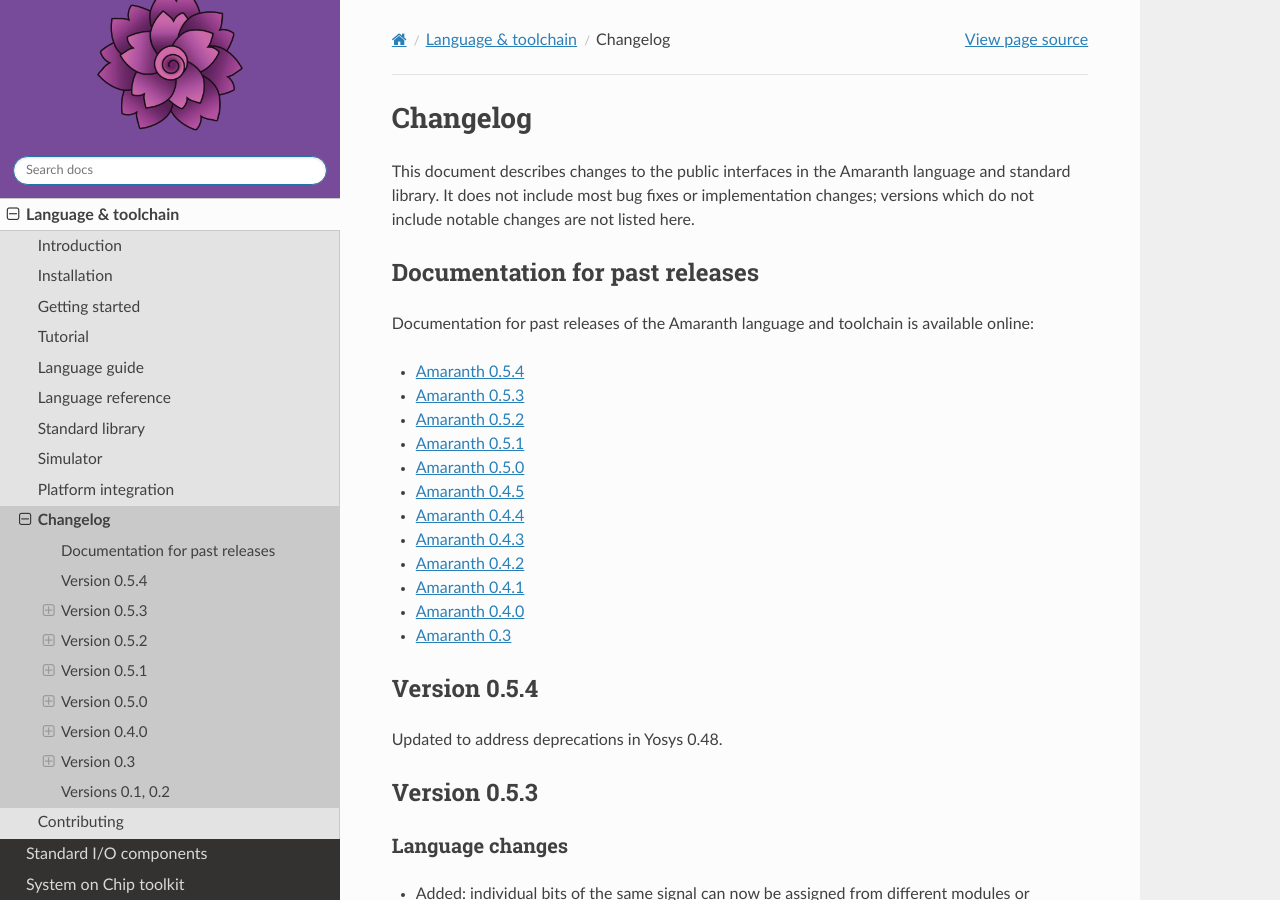
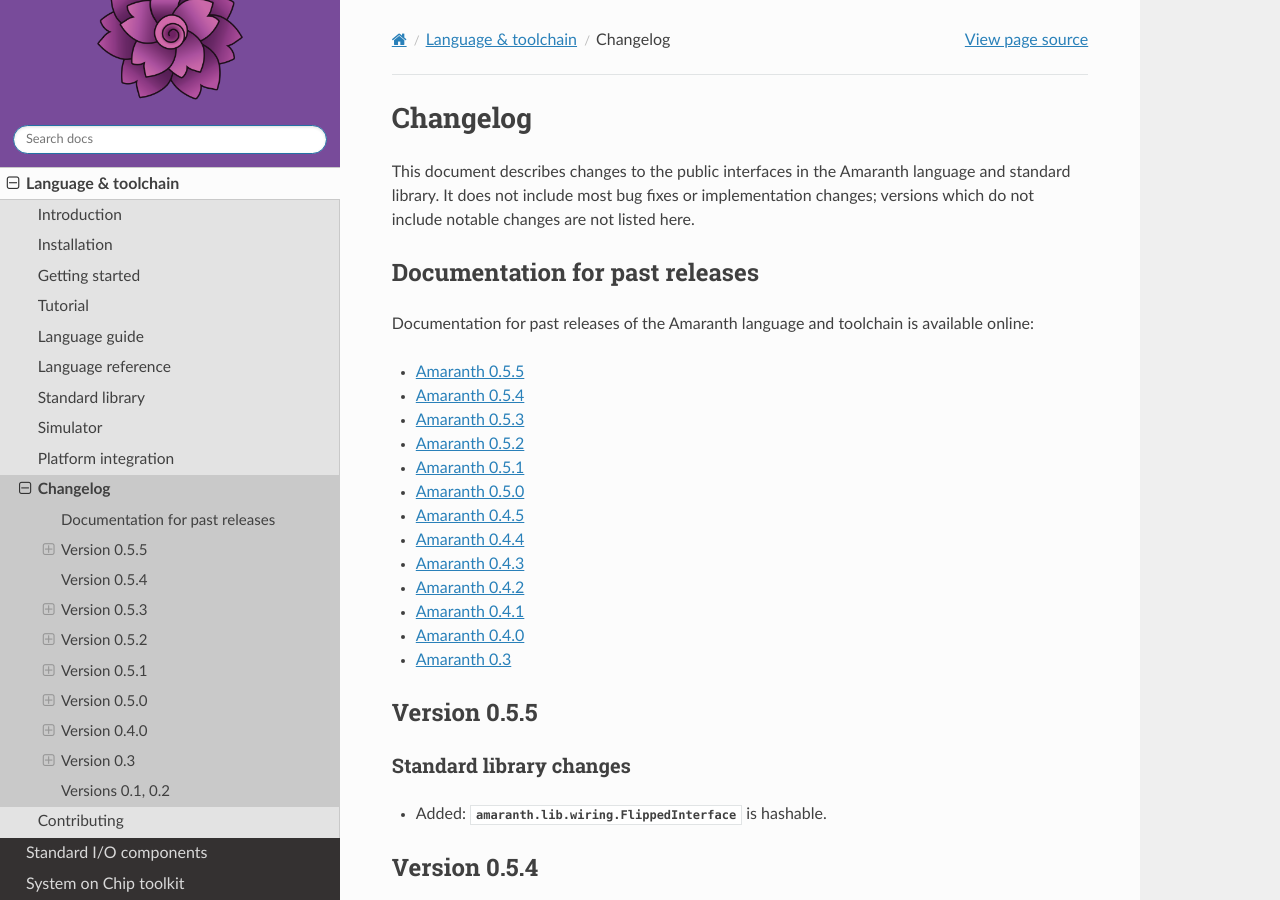
Before and after one commit to amaranth-lang/amaranth, a Sphinx documentation site: the page built from docs/changes.rst, in a window 1280 px wide and 900 px high. Built offline with Sphinx 7.4.7 and the Read the Docs theme 3.1.0, drawn with Linux system fonts in a browser that asks for light colours; pages that are not in the unit, such as notebooks, are missing from menus; the version number could not be read and is left out.

Commit message:
docs/changes: update for v0.5.5.

```diff
--- a/docs/changes.rst
+++ b/docs/changes.rst
@@ -9,7 +9,8 @@
 
 Documentation for past releases of the Amaranth language and toolchain is available online:
 
-* `Amaranth 0.5.4 <https://amaranth-lang.org/docs/amaranth/v0.5.3/>`_
+* `Amaranth 0.5.5 <https://amaranth-lang.org/docs/amaranth/v0.5.5/>`_
+* `Amaranth 0.5.4 <https://amaranth-lang.org/docs/amaranth/v0.5.4/>`_
 * `Amaranth 0.5.3 <https://amaranth-lang.org/docs/amaranth/v0.5.3/>`_
 * `Amaranth 0.5.2 <https://amaranth-lang.org/docs/amaranth/v0.5.2/>`_
 * `Amaranth 0.5.1 <https://amaranth-lang.org/docs/amaranth/v0.5.1/>`_
@@ -21,6 +22,17 @@
 * `Amaranth 0.4.1 <https://amaranth-lang.org/docs/amaranth/v0.4.1/>`_
 * `Amaranth 0.4.0 <https://amaranth-lang.org/docs/amaranth/v0.4.0/>`_
 * `Amaranth 0.3 <https://amaranth-lang.org/docs/amaranth/v0.3/>`_
+
+
+Version 0.5.5
+=============
+
+Standard library changes
+------------------------
+
+.. currentmodule:: amaranth.lib
+
+* Added: :class:`amaranth.lib.wiring.FlippedInterface` is hashable.
 
 
 Version 0.5.4
```
